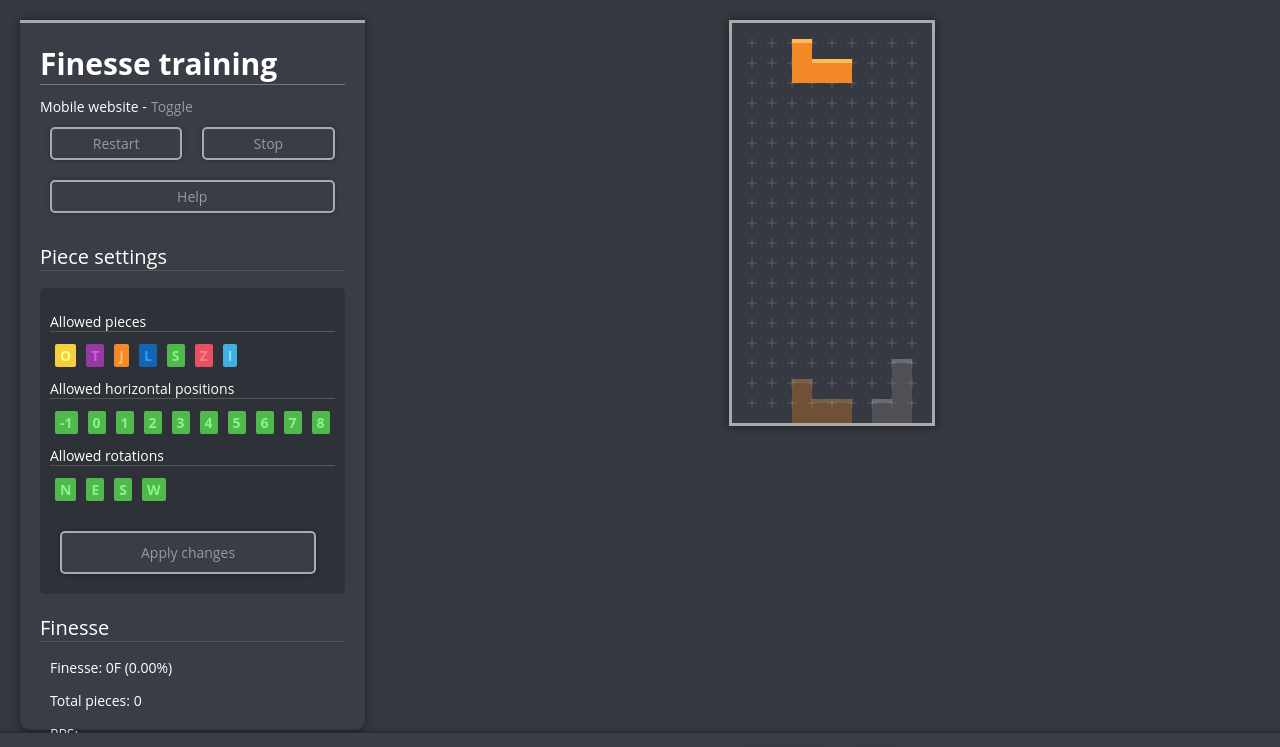
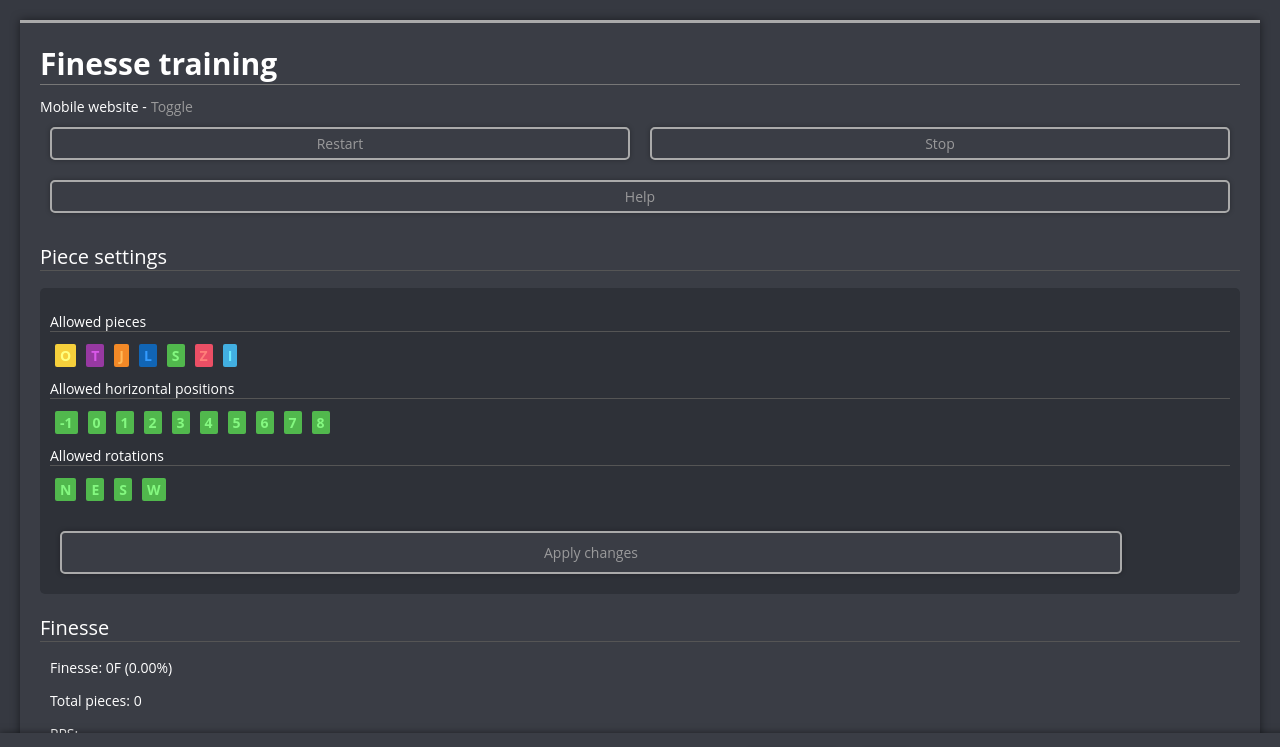
Before and after one commit to d-002/finesse, a plain HTML site: page index.html in a window 1280 px wide. Both pictures are taken after a click on the link "Toggle". Shown: the top 747 px of the page. Drawn offline with Linux system fonts and the light colour scheme.

Commit message:
Update style.css

```diff
--- a/style.css
+++ b/style.css
@@ -1,15 +1,17 @@
 body {
-  margin: 0;
-  padding: 0;
   display: flex;
+  flex-direction: row;
   justify-content: center;
   background-color: #363941;
   font-family: open sans, calibri, sans-serif;
+  margin: 0;
+  padding: 0;
   color: #fff;
 }
 
 .mobile-body {
   margin-bottom: 50px;
+  flex-direction: column;
 }
 
 input {
@@ -89,6 +91,7 @@ div:not(.invisible) {
   /* div */
   display: flex;
   justify-content: space-around;
+  margin: 0;
 }
 
 .input-button {
```
